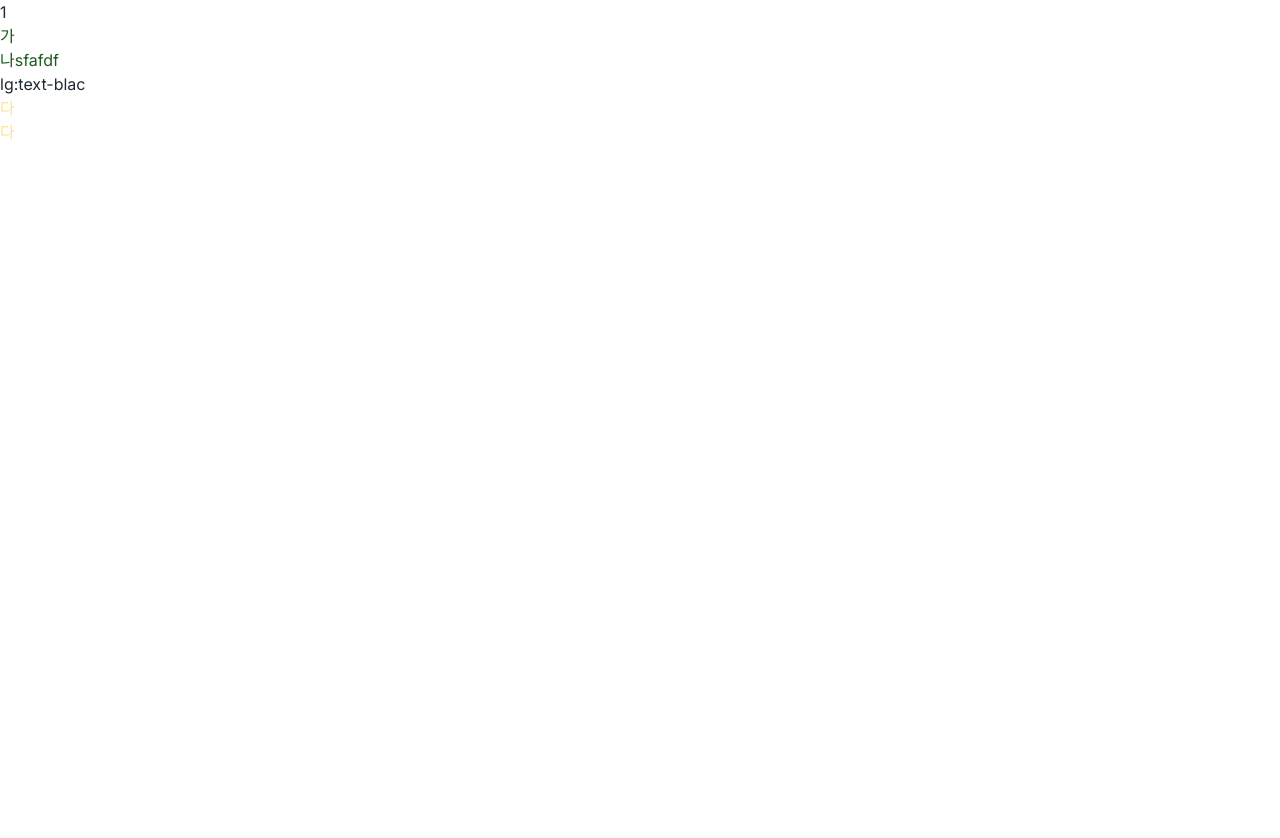
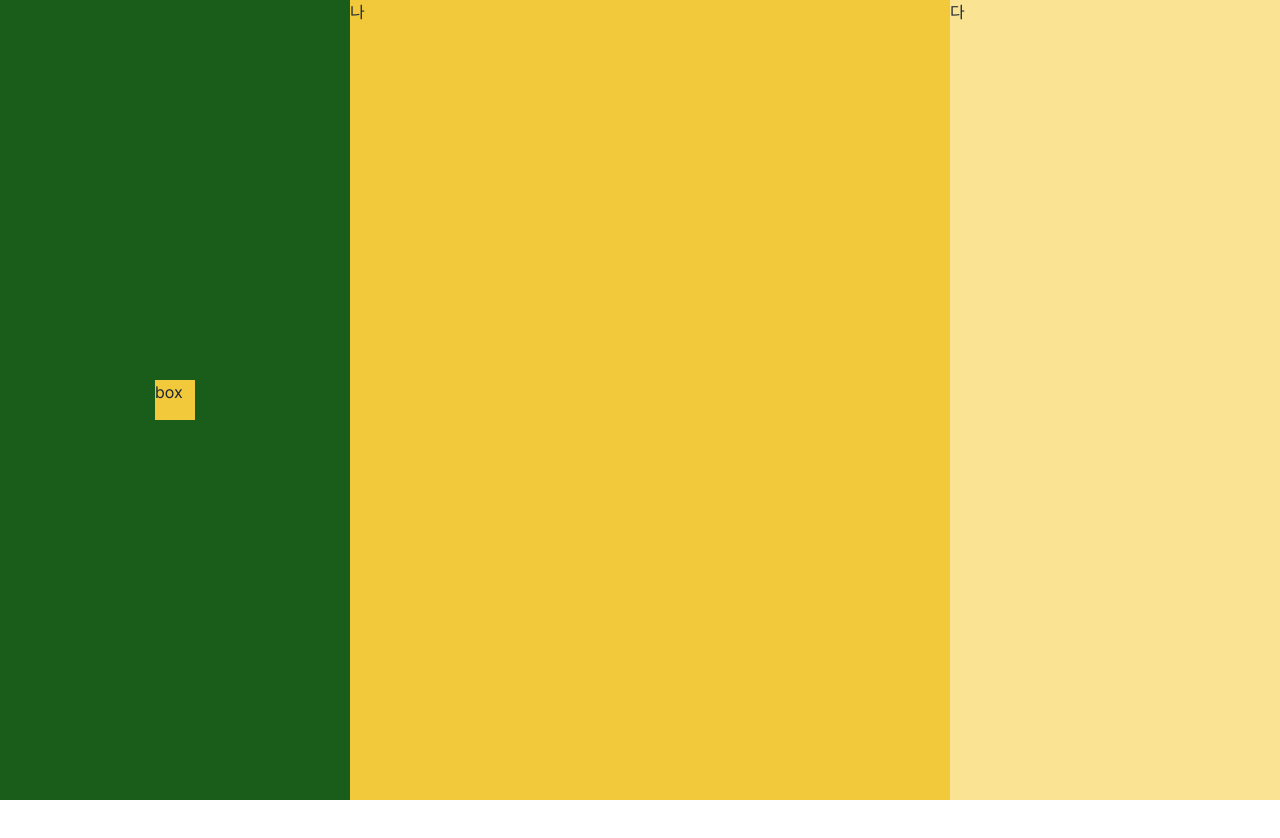
Before and after one commit to Dalddong/Dalddong-FS, a Next.js app: page /schedule/1 in a window 1280 px wide. Shown: the top 838 px of the page. Before the commit the page ends 800 px from the top, so only its background shows below. Built offline with nearby package versions, Linux system fonts and the light colour scheme.

Commit message:
schedule grid setting

```diff
--- a/app/page.tsx
+++ b/app/page.tsx
@@ -18,6 +18,9 @@ export default function Home() {
         안녕
       </Button>
       <h1 className="text-dd-green">dd</h1>
+
+      <div className="animate-wiggle">돌아</div>
+      <div className="animate-fadesin">dd?</div>
       <HomeContainer />
       <Todos />
     </>
--- a/app/schedule/[slug]/page.tsx
+++ b/app/schedule/[slug]/page.tsx
@@ -5,7 +5,7 @@ import ScheduleContainer from "@/containers/schedule";
 const page = ({ params }: { params: { slug: string } }) => {
   return (
     <>
-      {params.slug}
+      {/* 주소:{params.slug} */}
       <ScheduleContainer />
     </>
   );
--- /dev/null
+++ b/app/testing/page.tsx
@@ -0,0 +1,7 @@
+import React from "react";
+
+const page = () => {
+  return <>테스트</>;
+};
+
+export default page;
--- a/components/Button/index.tsx
+++ b/components/Button/index.tsx
@@ -11,7 +11,7 @@ interface ButtonProps {
 const Button: React.FC<ButtonProps> = ({ width, height, children }) => {
   return (
     <button
-      className="text-dd-green border-2 border-solid rounded-lg border-dd-green box-border shadow-[0_6px_12px_0px_rgba(250,227,146,1)]"
+      className=" text-dd-green border-2 border-solid rounded-lg border-dd-green box-border shadow-[0_6px_12px_0px_rgba(250,227,146,1)]"
       style={{
         width,
         height,
--- a/containers/schedule/index.tsx
+++ b/containers/schedule/index.tsx
@@ -2,11 +2,12 @@ import React from "react";
 
 const ScheduleContainer = () => {
   return (
-    <div className="grid">
-      <div className="text-dd-green">가</div>
-      <div className="text-dd-green">나sfafdf</div> lg:text-blac
-      <div className="text-dd-light-yellow">다</div>
-      <div className="text-dd-light-yellow">다</div>
+    <div className="grid grid-cols-[1fr] gap-0  lg:grid-cols-[350px_600px_350px] max-w-[1300px] h-[900px] mx-auto">
+      <div className="w-full h-[800px] lg:w-[350px] bg-dd-green grid place-items-center">
+        <div className="bg-dd-deep-yellow w-10 h-10 place-self-center">box</div>
+      </div>
+      <div className="w-full h-[800px] lg:w-[600px] bg-dd-deep-yellow">나</div>
+      <div className="w-full h-[800px] lg:w-[350px] bg-dd-light-yellow">다</div>
     </div>
   );
 };
--- /dev/null
+++ b/styles/animations.ts
@@ -0,0 +1,21 @@
+export const keyframes = {
+  fadesin: {
+    "0%,100%": {
+      transform: "rotate(-5deg)",
+    },
+    "50%": {
+      transform: "rotate(5deg)",
+    },
+  },
+  wiggle: {
+    "0%, 100%": {
+      transform: "rotate(-3deg)",
+    },
+    "50%": { transform: "rotate(3deg)" },
+  },
+};
+
+export const animations = {
+  wiggle: "wiggle 1s ease-in-out infinite",
+  fadesin: "fadesin 3s ease-in-out infinite",
+};
--- a/tailwind.config.ts
+++ b/tailwind.config.ts
@@ -1,7 +1,7 @@
 import type { Config } from "tailwindcss";
 import daisyui from "daisyui";
 import { colors } from "./styles/colors";
-
+import { keyframes, animations } from "./styles/animations";
 const config: Config = {
   content: [
     "./pages/**/*.{js,ts,jsx,tsx,mdx}",
@@ -10,13 +10,10 @@ const config: Config = {
     "./containers/**/*.{js,ts,jsx,tsx,mdx}",
   ],
   theme: {
-    screens: {
-      sm: { min: "390px", max: "819px" },
-      md: { min: "820px", max: "1023px" },
-      lg: { min: "1080px" },
-    },
     extend: {
       colors: colors,
+      keyframes: keyframes,
+      animation: animations,
     },
   },
   plugins: [daisyui],
```
Also changed, not shown: app/api/schedule/route.ts (added).
